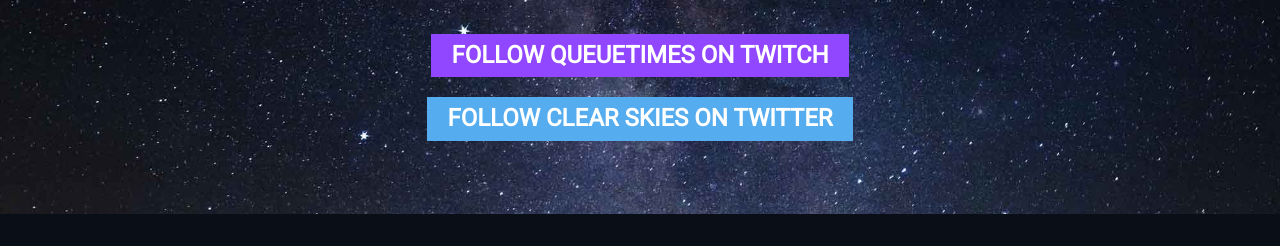
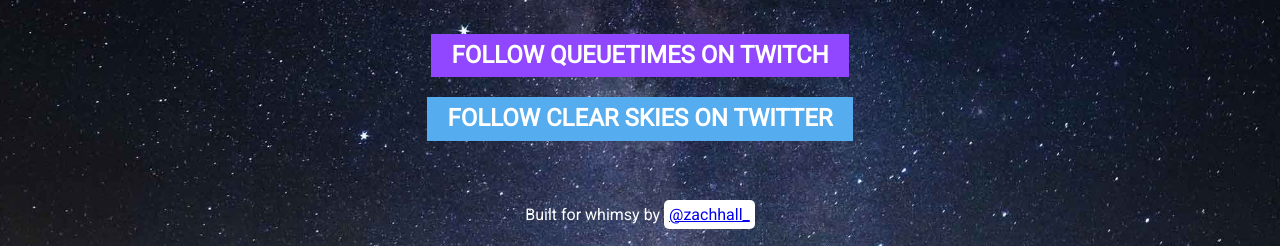
Before and after one commit to zachhall/whenisclearskies, a PHP site: page /index.html in a window 1280 px wide. Shown: the part 586-832 px from the top of the page. Before the commit the page ends 800 px from the top, so only its background shows below. Run offline with PHP 8.4, Linux system fonts and the light colour scheme.

Commit message:
Add credit to bottom of page

```diff
--- a/css/main.css
+++ b/css/main.css
@@ -233,6 +233,18 @@
   margin-top: 20px;
 }
 
+#credit {
+  color: white;
+  align-self: flex-end;
+  margin: 5% auto 0;
+}
+
+#credit a {
+  background-color: #fff;
+  padding: 5px;
+  border-radius: 5px;
+}
+
 /* ==========================================================================
    EXAMPLE Media Queries for Responsive Design.
    These examples override the primary ('mobile first') styles.
--- a/index.html
+++ b/index.html
@@ -36,6 +36,8 @@
 
     <a class="twitter-btn btn" href="https://twitter.com/shieldoftmrw" target="_blank">Follow Clear Skies on Twitter</a>
 
+    <span id="credit">Built for whimsy by <a href="https://twitter.com/zachhall_" target="_blank">@zachhall_</a></span>
+
   </div>
 
   <script src="js/vendor/modernizr-3.8.0.min.js"></script>
```
